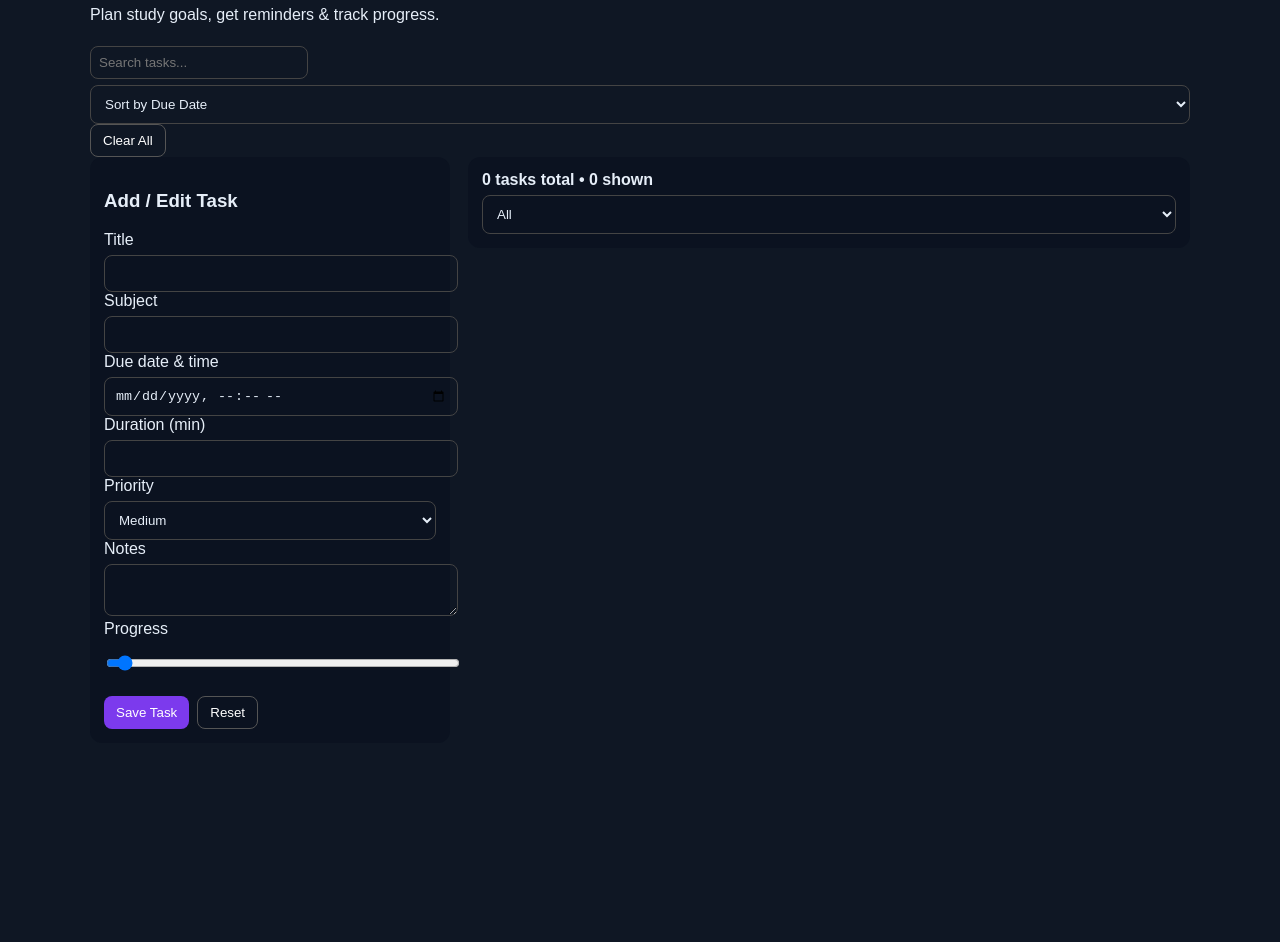
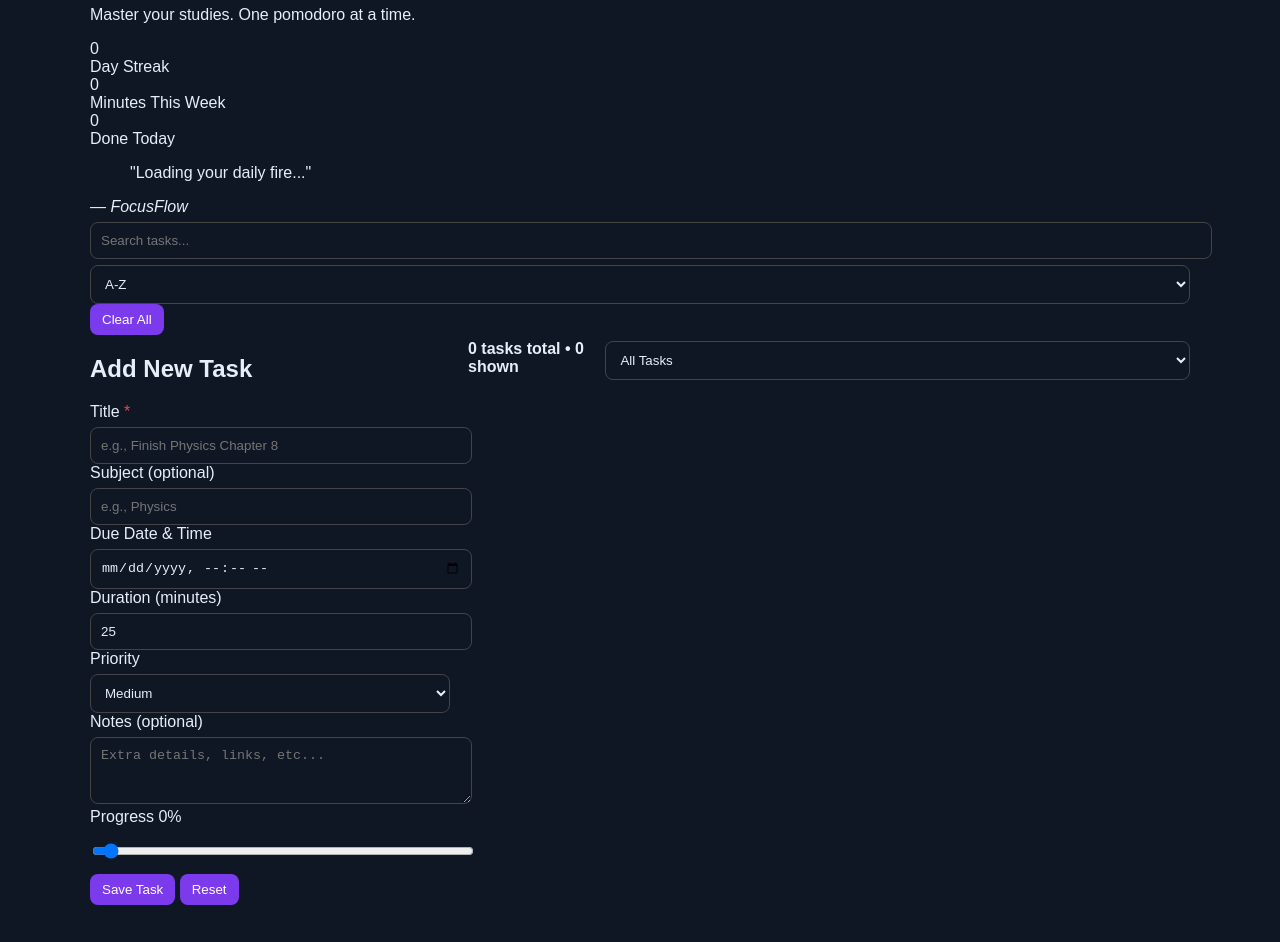
Before and after one commit to swathi12-06/Smart-Study-Planner, a plain HTML site: page index.html in a window 1280 px wide. Shown: the part 92-1034 px from the top of the page. Before the commit the page ends 875 px from the top, so only its background shows below. Drawn offline with nearby package versions, Linux system fonts and the light colour scheme.

Commit message:
Update index.html

```diff
--- a/index.html
+++ b/index.html
@@ -3,90 +3,128 @@
 <head>
   <meta charset="UTF-8" />
   <meta name="viewport" content="width=device-width, initial-scale=1.0" />
-  <title>Smart Study Planner</title>
+  <title>FocusFlow - Study Smarter</title>
   <link rel="stylesheet" href="style.css" />
+  <link rel="manifest" href="manifest.json" />
+  <meta name="theme-color" content="#a78bfa">
+  <link rel="icon" href="https://via.placeholder.com/192x192/a78bfa/ffffff?text=FF" />
 </head>
 <body>
+  <div class="bg-gradient"></div>
 
-  <button id="themeToggle" class="theme-btn">🌙</button>
+  <button id="themeToggle" class="theme-btn">Moon</button>
 
   <div class="app">
-    <header>
-      <div>
-        <h1>Smart Study Planner</h1>
-        <p class="lead">Plan study goals, get reminders & track progress.</p>
-      </div>
-      <div class="controls">
-        <input id="searchBox" class="search" placeholder="Search tasks...">
-        <select id="sort">
-          <option value="date">Sort by Due Date</option>
-          <option value="priority">Sort by Priority</option>
-          <option value="alpha">Sort A-Z</option>
-        </select>
-        <button id="clearAll" class="btn ghost small">Clear All</button>
+    <header class="hero-header glass">
+      <h1>FocusFlow</h1>
+      <p>Master your studies. One pomodoro at a time.</p>
+
+      <div class="stats-grid">
+        <div class="stat-card">
+          <div class="stat-value" id="streakCount">0</div>
+          <div class="stat-label">Day Streak</div>
+        </div>
+        <div class="stat-card">
+          <div class="stat-value" id="weeklyMins">0</div>
+          <div class="stat-label">Minutes This Week</div>
+        </div>
+        <div class="stat-card">
+          <div class="stat-value" id="completedToday">0</div>
+          <div class="stat-label">Done Today</div>
+        </div>
       </div>
     </header>
 
+    <div class="quote-card glass">
+      <blockquote id="quoteText">"Loading your daily fire..."</blockquote>
+      <cite id="quoteAuthor">— FocusFlow</cite>
+    </div>
+
+    <div class="controls">
+      <input type="text" id="searchBox" placeholder="Search tasks..." />
+      <select id="sort">
+        <option value="Due Date">Due Date</option>
+        <option value="Priority">Priority</option>
+        <option value="A-Z" selected>A-Z</option>
+      </select>
+      <button id="clearAll" class="btn danger">Clear All</button>
+    </div>
+
     <div class="layout">
-      <aside class="card fade-up">
-        <h3>Add / Edit Task</h3>
+      <aside class="form-card glass">
+        <h2>Add New Task</h2>
         <form id="taskForm">
           <input type="hidden" id="taskId">
+          <label>Title <span style="color:#ef4444">*</span></label>
+          <input type="text" id="title" required placeholder="e.g., Finish Physics Chapter 8">
 
-          <label>Title<input id="title" required></label>
-          <label>Subject<input id="subject"></label>
-          <label>Due date & time<input id="due" type="datetime-local"></label>
+          <label>Subject (optional)</label>
+          <input type="text" id="subject" placeholder="e.g., Physics">
+
+          <label>Due Date & Time</label>
+          <input type="datetime-local" id="due">
 
           <div class="row">
-            <label style="flex:1">Duration (min)
-              <input id="duration" type="number">
-            </label>
-
-            <label style="width:120px">Priority
+            <div>
+              <label>Duration (minutes)</label>
+              <input type="number" id="duration" min="1" value="25" placeholder="25">
+            </div>
+            <div>
+              <label>Priority</label>
               <select id="priority">
                 <option value="low">Low</option>
                 <option value="medium" selected>Medium</option>
                 <option value="high">High</option>
               </select>
-            </label>
+            </div>
           </div>
 
-          <label>Notes<textarea id="notes"></textarea></label>
+          <label>Notes (optional)</label>
+          <textarea id="notes" rows="3" placeholder="Extra details, links, etc..."></textarea>
 
-          <label>Progress
-            <input id="progress" type="range" min="0" max="100" value="0">
-          </label>
+          <label>Progress <span id="progressValue">0%</span></label>
+          <input type="range" id="progress" min="0" max="100" value="0" class="slider">
 
-          <div style="display:flex;gap:8px;margin-top:10px">
-            <button type="submit" class="btn">Save Task</button>
-            <button id="reset" type="button" class="btn ghost">Reset</button>
+          <div class="btn-group">
+            <button type="submit" class="btn primary">Save Task</button>
+            <button type="button" id="resetForm" class="btn secondary">Reset</button>
           </div>
         </form>
       </aside>
 
       <main>
-        <div class="card">
-          <div class="board-head">
+        <div class="tasks-card glass">
+          <div class="board-head" style="display:flex; justify-content:space-between; align-items:center; margin-bottom:15px;">
             <strong id="summary">0 tasks</strong>
-
-            <div>
-              <select id="filter">
-                <option value="all">All</option>
-                <option value="today">Today</option>
-                <option value="week">This week</option>
-                <option value="high">High priority</option>
-                <option value="completed">Completed</option>
-                <option value="incomplete">Incomplete</option>
-              </select>
-            </div>
+            <select id="filter">
+              <option value="all">All Tasks</option>
+              <option value="today">Today</option>
+              <option value="week">This Week</option>
+              <option value="overdue">Overdue</option>
+              <option value="high">High Priority</option>
+              <option value="completed">Completed</option>
+            </select>
           </div>
-
-          <div class="tasks" id="tasks"></div>
+          <div id="tasks" class="tasks"></div>
         </div>
       </main>
     </div>
   </div>
 
-  <script src="script.js"></script>
+  <div id="focusMode" class="focus-overlay hidden">
+    <div class="focus-card glass">
+      <h2 id="focusTitle">Task Title</h2>
+      <p id="focusSubject" style="opacity:0.8; margin-bottom:20px;">Subject</p>
+      <div class="timer-display" id="timerDisplay">25:00</div>
+      <div class="timer-controls" style="margin:30px 0; display:flex; gap:15px; justify-content:center;">
+        <button id="timerStart" class="btn primary large">Start Pomodoro</button>
+        <button id="timerStop" class="btn secondary">Stop</button>
+      </div>
+      <button id="closeFocus" class="btn ghost">Exit Focus Mode</button>
+    </div>
+  </div>
+
+  <script src="https://cdn.jsdelivr.net/npm/canvas-confetti@1.6.0/dist/confetti.browser.min.js"></script>
+  <script src="script.js" defer></script>
 </body>
 </html>
```
